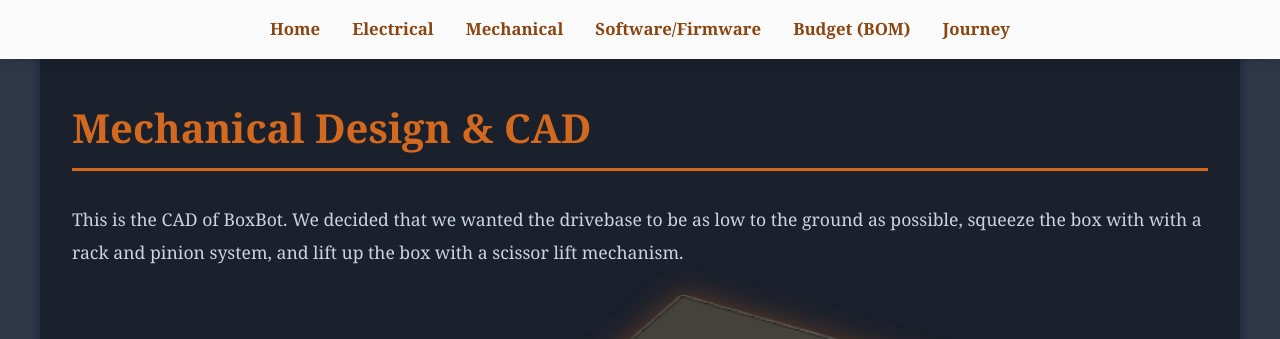
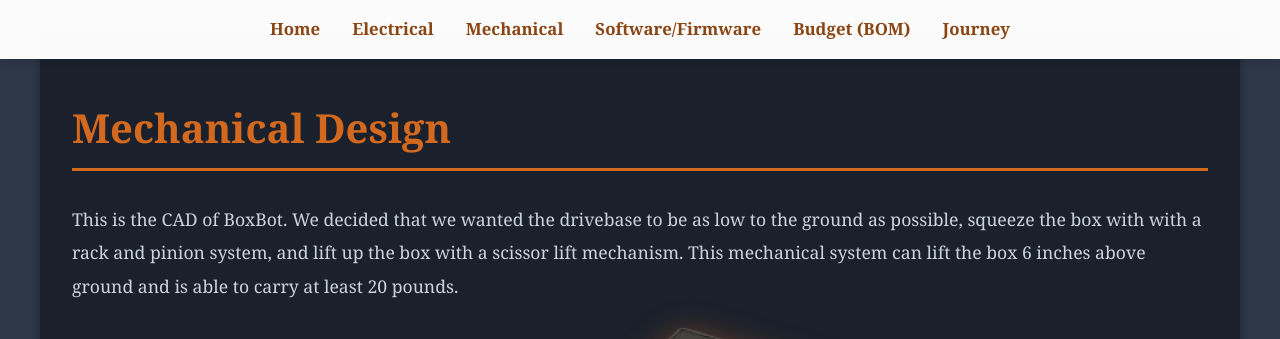
Before and after one commit to heesunggg/boxbotwebsite, a website: page mechanical.html in a window 1280 px wide. Shown: the top 339 px of the page. Drawn offline with Linux system fonts and the light colour scheme.

Commit message:
mechanical section- updated the title

```diff
--- a/mechanical.html
+++ b/mechanical.html
@@ -18,11 +18,11 @@
 
     <div class="main-content">
         <section class="section">
-            <h2>Mechanical Design & CAD</h2>
+            <h2>Mechanical Design</h2>
             <p class="summary-text">
                 This is the CAD of BoxBot. We decided that we wanted the drivebase to be as low to the
                 ground as possible, squeeze the box with with a rack and pinion system, and lift up the box
-                with a scissor lift mechanism.
+                with a scissor lift mechanism. This mechanical system can lift the box 6 inches above ground and is able to carry at least 20 pounds.
             </p>
 
 <div class="interactive-cad-container">
```
